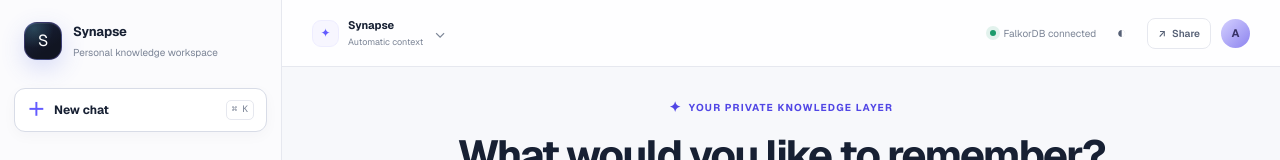
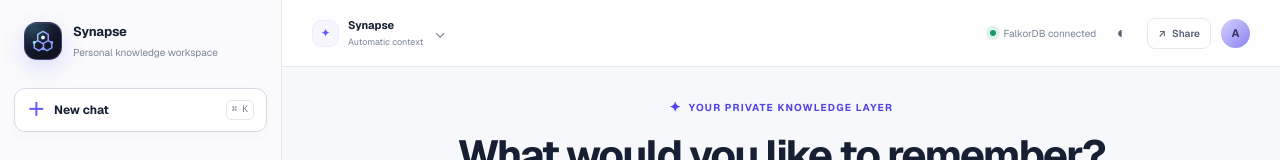
Before and after one commit to awakenedarpit/FalkorDB, a Next.js app: page / in a window 1280 px wide. Shown: the top 160 px of the page. Built offline with nearby package versions, Linux system fonts and the light colour scheme.

Commit message:
Add custom Synapse graph logo to workspace

```diff
--- a/app/page.tsx
+++ b/app/page.tsx
@@ -260,7 +260,7 @@
     <main className="app-shell">
       <div className={`mobile-scrim ${sidebarOpen ? "is-visible" : ""}`} onClick={() => setSidebarOpen(false)} aria-hidden="true" />
       <aside className={`workspace-sidebar ${sidebarOpen ? "is-open" : ""}`}>
-        <div className="sidebar-topline"><Link href="/" className="brand" aria-label="Synapse home"><span className="brand-symbol">S</span><span><strong>Synapse</strong><small>Personal knowledge workspace</small></span></Link><button type="button" className="icon-button mobile-close" onClick={() => setSidebarOpen(false)} aria-label="Close sidebar">×</button></div>
+        <div className="sidebar-topline"><Link href="/" className="brand" aria-label="Synapse home"><span className="brand-symbol" aria-hidden="true"><svg viewBox="0 0 32 32" fill="none" xmlns="http://www.w3.org/2000/svg"><defs><linearGradient id="synapse-stroke" x1="4" y1="4" x2="28" y2="28" gradientUnits="userSpaceOnUse"><stop stopColor="#8BE9E1"/><stop offset=".52" stopColor="#9A91FF"/><stop offset="1" stopColor="#6E9CFF"/></linearGradient></defs><path d="M10 8.5 16 5l6 3.5v7L16 19l-6-3.5v-7Z" stroke="url(#synapse-stroke)" strokeWidth="1.8" strokeLinejoin="round"/><path d="m10 15.5-4 2.3v6.1l5.3 3.1 5.3-3.1v-4.8M22 15.5l4 2.3v6.1l-5.3 3.1-4.1-2.4" stroke="url(#synapse-stroke)" strokeWidth="1.8" strokeLinejoin="round"/><circle cx="16" cy="12" r="2.2" fill="#F5F7FF"/><circle cx="6" cy="17.8" r="1.7" fill="#8BE9E1"/><circle cx="26" cy="17.8" r="1.7" fill="#9A91FF"/><circle cx="16" cy="24.9" r="1.7" fill="#7FAEFF"/></svg></span><span><strong>Synapse</strong><small>Personal knowledge workspace</small></span></Link><button type="button" className="icon-button mobile-close" onClick={() => setSidebarOpen(false)} aria-label="Close sidebar">×</button></div>
         <button type="button" className="new-chat-button" onClick={startNewChat}><span className="new-chat-plus">＋</span> New chat <kbd>⌘ K</kbd></button>
         <nav className="workspace-nav" aria-label="Workspace navigation"><p className="nav-label">Workspace</p><Link href="/" className="workspace-link workspace-link-active"><span className="nav-icon">✦</span><span>Memory chat</span><span className="nav-arrow">⌘ 1</span></Link><Link href="/graph" className="workspace-link"><span className="nav-icon">◌</span><span>Graph explorer</span><span className="nav-arrow">⌘ 2</span></Link></nav>
         <div className="chat-history"><div className="history-heading"><p className="nav-label">Your chats</p><button type="button" className="icon-button small" aria-label="Search chats" onClick={() => document.getElementById("chat-search")?.focus()}>⌕</button></div><div className="search-field"><span>⌕</span><input id="chat-search" value={chatSearch} onChange={(event) => setChatSearch(event.target.value)} placeholder="Search chats" aria-label="Search chats" /></div><div className="history-list">{visibleSessions.length ? visibleSessions.map((session) => <button key={session.id} type="button" className={`history-item ${activeChat?.id === session.id ? "history-item-active" : ""}`} onClick={() => selectChat(session.id)}><span className="history-item-title">{session.title}</span><span className="history-item-date">{formatChatDate(session.updatedAt)}</span></button>) : <p className="empty-history">No chats found</p>}</div></div>
```
